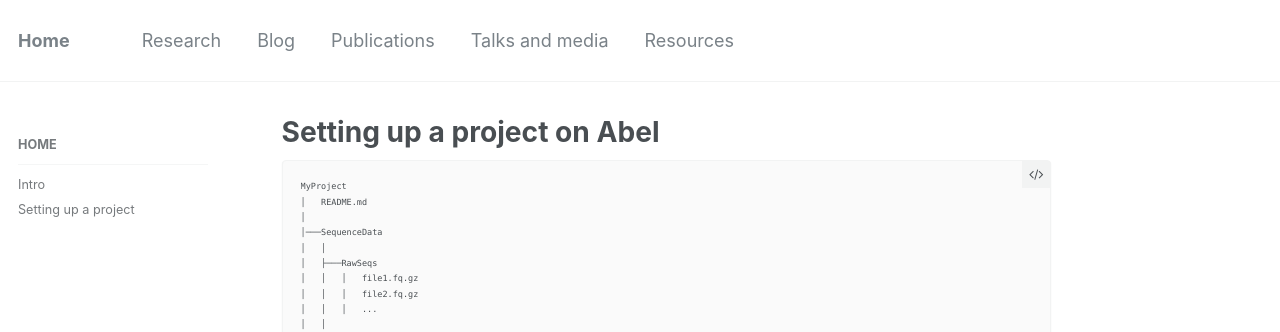
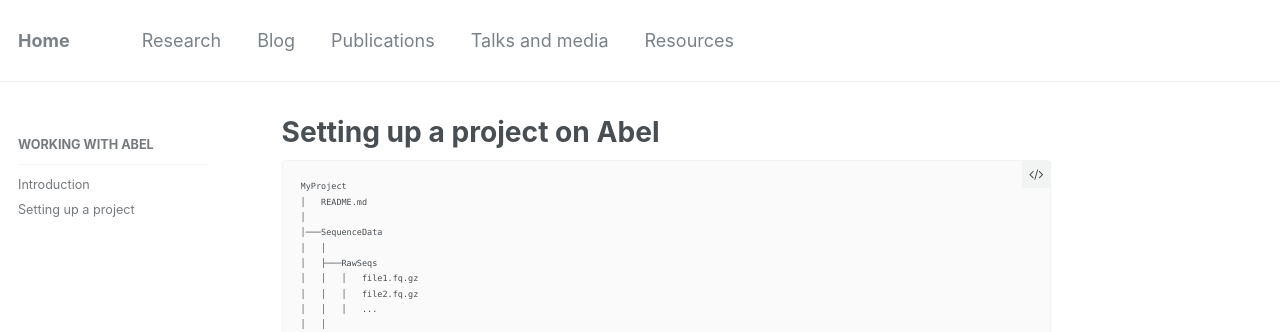
Before and after one commit to pjpaulpj/jonbra.github.io, a Jekyll site: the page built from _resources/02-setting-up-project.md, in a window 1280 px wide. Shown: the top 332 px of the page. Built offline with Jekyll 4.4.1, drawn with Linux system fonts in a browser that asks for light colours.

Commit message:
changed sidebar titles

```diff
--- a/_data/navigation.yml
+++ b/_data/navigation.yml
@@ -17,9 +17,9 @@ main:
 
 # Abel navigation links
 resources:
-  - title: Home
+  - title: Working with Abel
     children:
-      - title: "Intro"
+      - title: "Introduction"
       - url: /resources/intro/
       - title: "Setting up a project"
       - url: /resources/setting-up-project/
```
